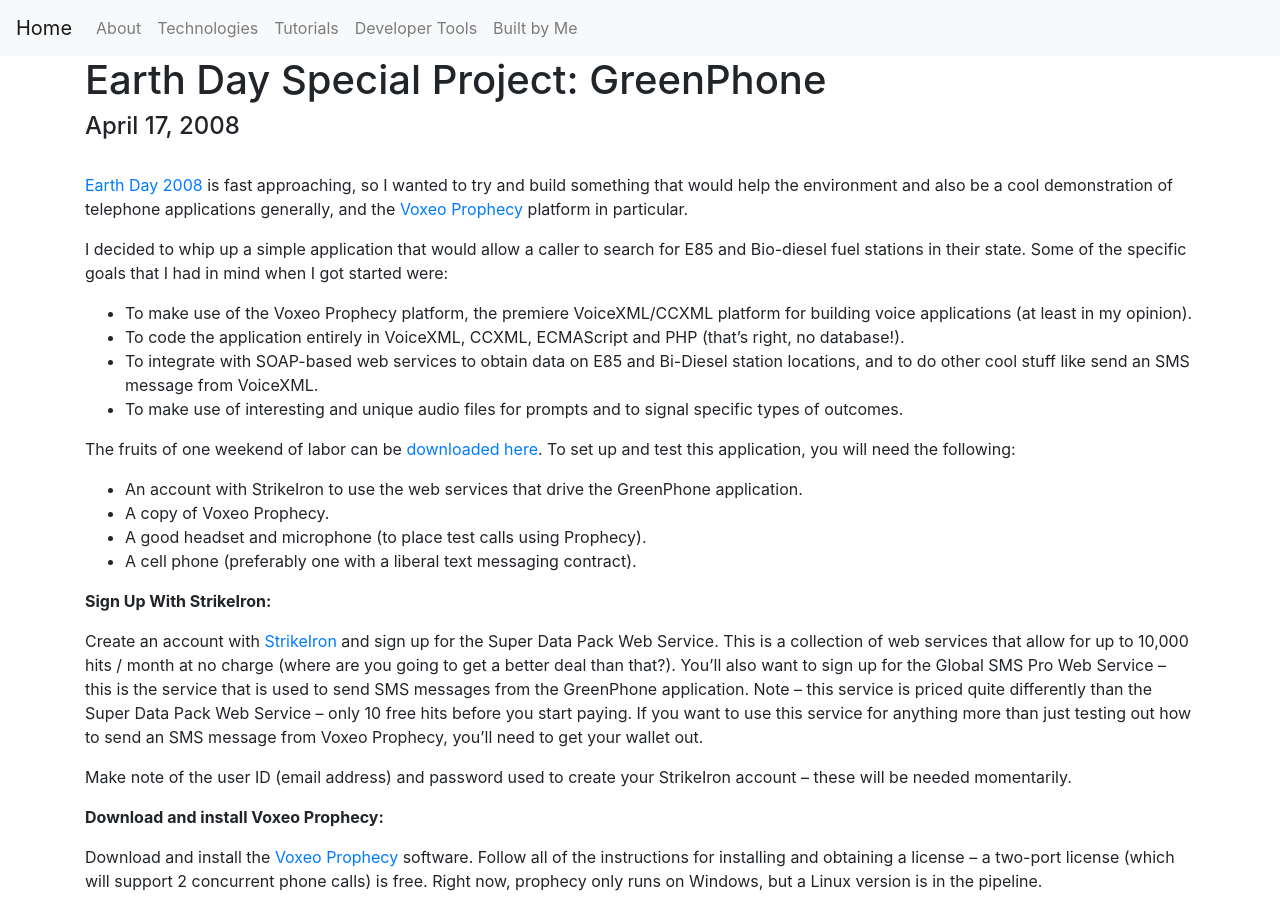
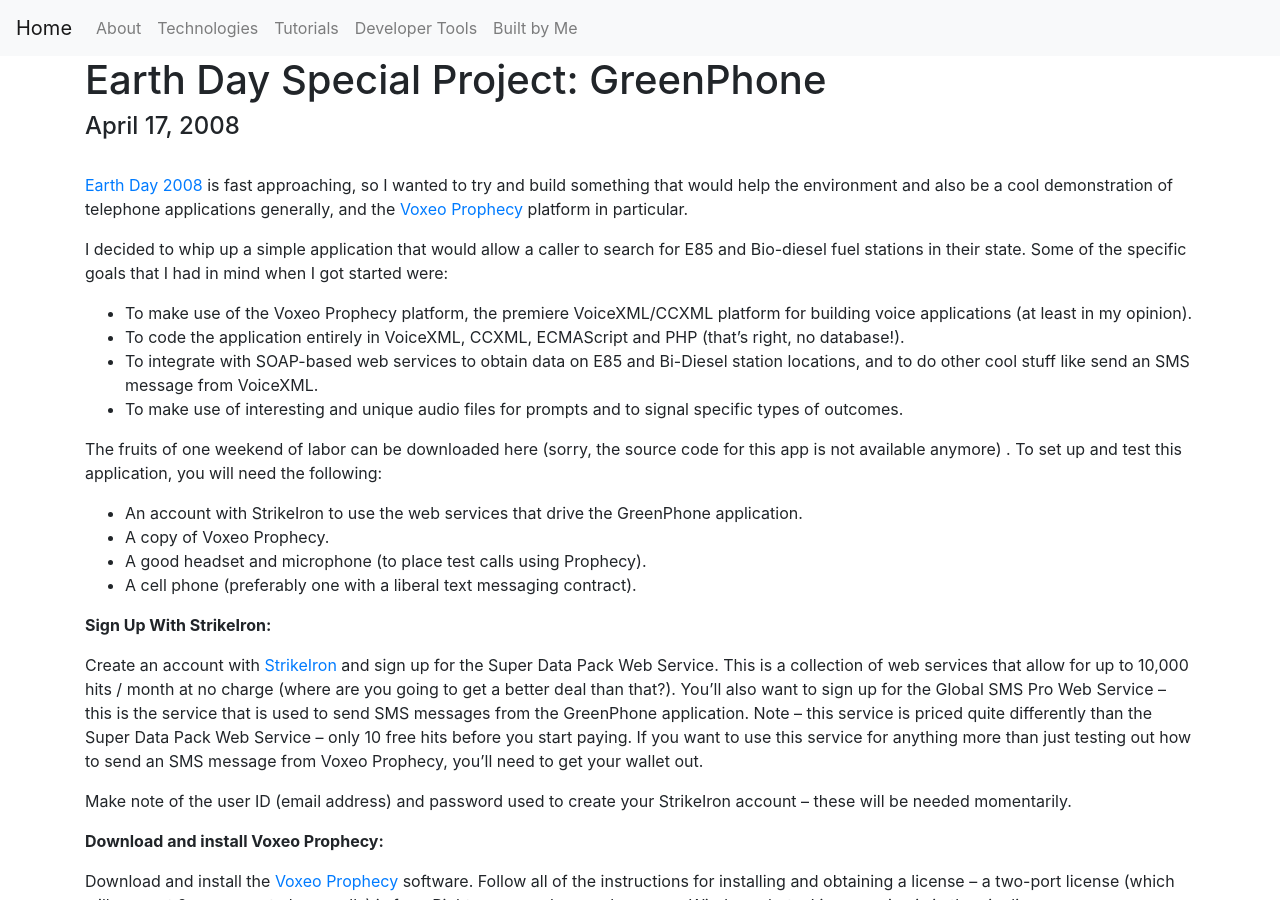
Before and after one commit to mheadd/voiceingov.org, a Jekyll site: the page built from _posts/2008-04-17-earth-day-special-project-greenphone.md, in a window 1280 px wide and 900 px high. Built offline with Jekyll 4.4.1, drawn with Linux system fonts in a browser that asks for light colours; nearby versions of some CDN libraries.

Commit message:
Update 2008-04-17-earth-day-special-project-greenphone.md
Remove link to source code. :-(

```diff
--- a/_posts/2008-04-17-earth-day-special-project-greenphone.md
+++ b/_posts/2008-04-17-earth-day-special-project-greenphone.md
@@ -22,7 +22,7 @@ I decided to whip up a simple application that would allow a caller to search fo
   * To integrate with SOAP-based web services to obtain data on E85 and Bi-Diesel station locations, and to do other cool stuff like send an SMS message from VoiceXML.
   * To make use of interesting and unique audio files for prompts and to signal specific types of outcomes.
 
-The fruits of one weekend of labor can be [downloaded here](http://www.voiceingov.org/tutorials/greenPhone.zip). To set up and test this application, you will need the following:
+The fruits of one weekend of labor can be downloaded here (sorry, the source code for this app is not available anymore) . To set up and test this application, you will need the following:
 
   * An account with StrikeIron to use the web services that drive the GreenPhone application.
   * A copy of Voxeo Prophecy.
```
